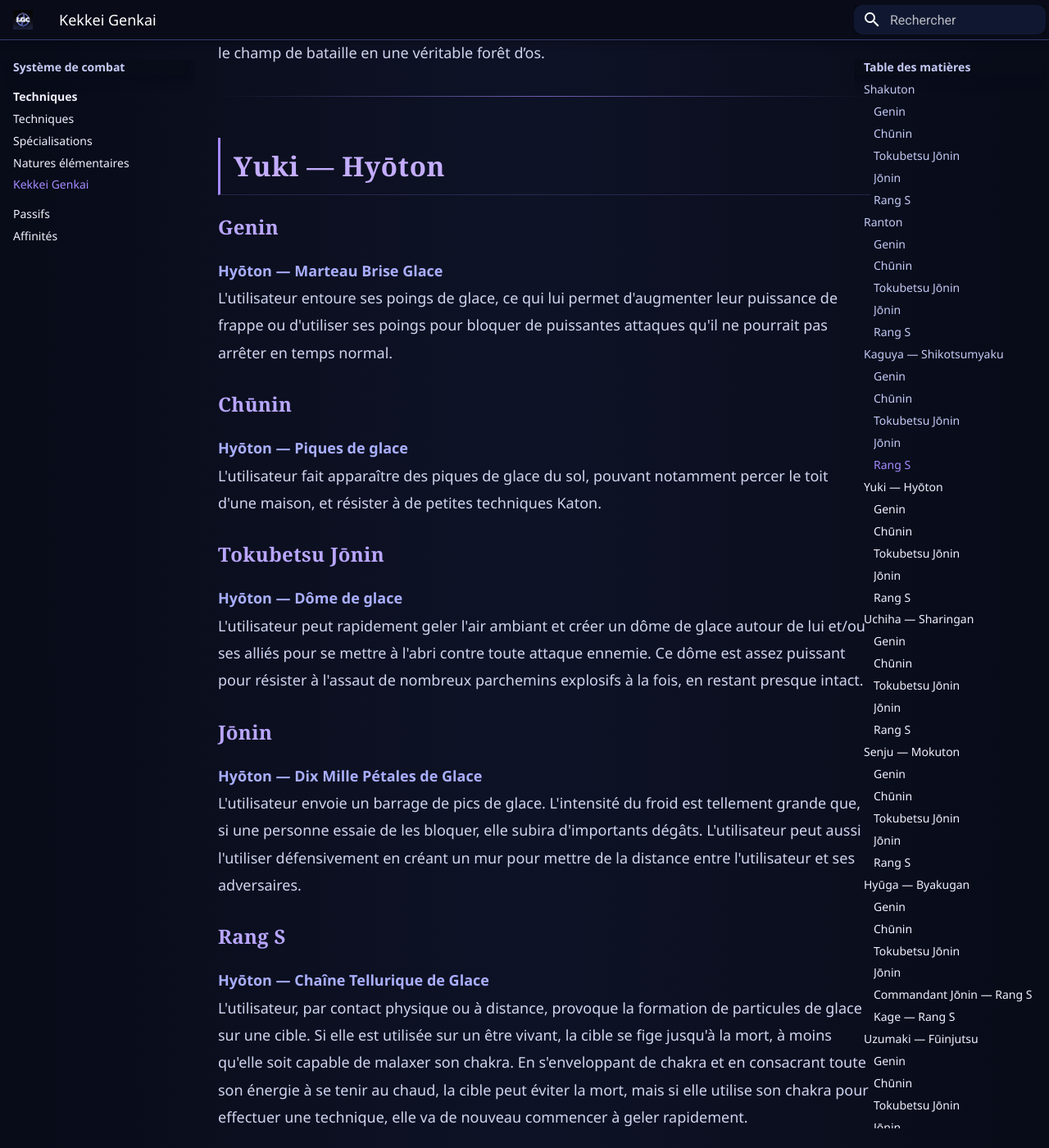
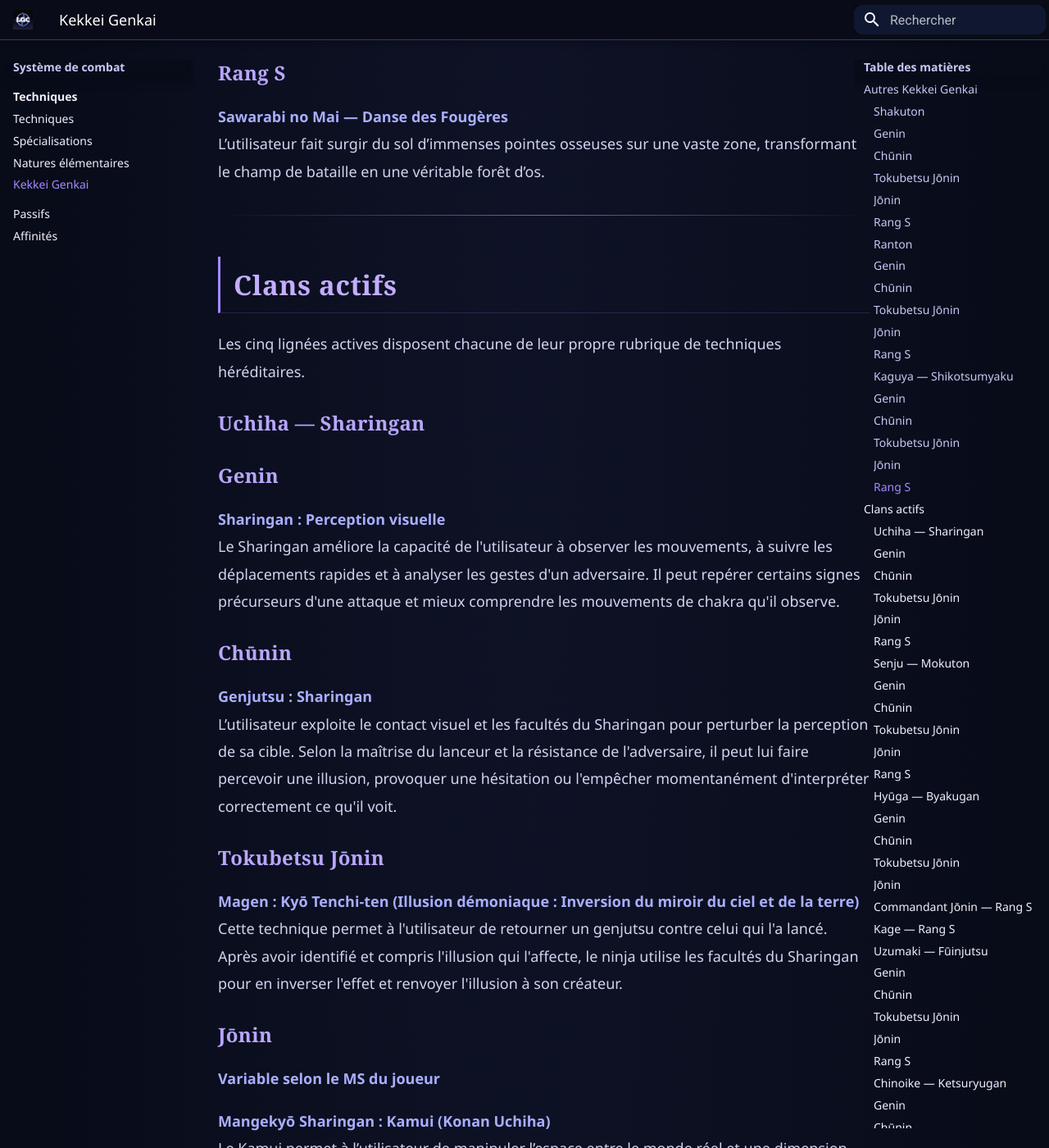
Before and after one commit to Foetic/naruto-legacy-wiki, an MkDocs documentation site: the page built from docs/combat/techniques/kekkei-genkai/index.md, in a window 1280 px wide and 1400 px high, scrolled down 3565 px. Shown: the whole window at 82% size. Built offline with MkDocs 1.6.1 and Material for MkDocs 9.7.7, drawn with Linux system fonts in a browser that asks for light colours; some of the changed text lies outside the part shown.

Commit message:
Update index.md

```diff
--- a/docs/combat/techniques/kekkei-genkai/index.md
+++ b/docs/combat/techniques/kekkei-genkai/index.md
@@ -2,153 +2,137 @@
 
 <span class="rule-eyebrow">TECHNIQUES · HÉRITAGES & CLANS</span>
 
-Retrouvez les techniques héréditaires classées par clan ou Kekkei Genkai et par rang.
+Retrouvez les techniques héréditaires classées par clan et par rang. Les cinq clans actifs du serveur sont présentés en premier ; les autres Kekkei Genkai répertoriés suivent dans une section distincte.
 
-## Shakuton
+## Autres Kekkei Genkai {.technique-section}
 
-### Genin
+Les capacités ci-dessous sont répertoriées indépendamment des cinq clans actuellement actifs.
+
+### Shakuton {.technique-subsection}
+
+### Genin {.technique-rank}
 **Shakuton : Netsukyū (Orbes de Chaleur)**
 L’utilisateur crée plusieurs orbes de chakra extrêmement chaudes qui gravitent autour de lui avant de pouvoir être projetées vers ses adversaires.
 
-### Chūnin
+### Chūnin {.technique-rank}
 **Shakuton : Netsuten (Enduction Chaleureuse)**
 L’utilisateur concentre le Shakuton dans ses membres afin d’envelopper ses attaques physiques d’une chaleur intense, augmentant les dégâts de chaque impact.
 
-### Tokubetsu Jōnin
+### Tokubetsu Jōnin {.technique-rank}
 **Shakuton : Neppachi (Brise-Terrain Thermique)**
 L’utilisateur libère une puissante vague de chaleur vers le sol, fissurant et déstabilisant la zone ciblée sous l’effet de la chaleur extrême.
 
-### Jōnin
+### Jōnin {.technique-rank}
 **Shakuton : Gekiretsu Hapō (Grand Souffle de Fumée Explosive)**
 Plusieurs orbes de chaleur fusionnent en une immense sphère thermique qui explose lors de son impact, provoquant une violente déflagration sur une large zone.
 
-### Rang S
+### Rang S {.technique-rank}
 **Shakuton : Kajōsatsu (Mort par Étuvage)**
 L’utilisateur projette ses orbes de chaleur sur sa cible. Au contact, la chaleur extrême provoque une déshydratation fulgurante du corps.
 
 ---
 
-## Ranton
+### Ranton {.technique-subsection}
 
-### Genin
+### Genin {.technique-rank}
 **Ranton : Rēzā Sākasu (Laser Circus)**
 L’utilisateur joint ses doigts en forme de pistolet qui tire un rayon de Ranton sur l'individu.
 
-### Chūnin
+### Chūnin {.technique-rank}
 **Ranton : Inazuma Yari (Lance de Foudre)**
 Technique Arme Unique : l’arme s'imprègne de Ranton et se transforme en une lance de foudre.
 
-### Tokubetsu Jōnin
+### Tokubetsu Jōnin {.technique-rank}
 **Ranton : Gādiankuraudo (Nuage Gardien)**
 L’utilisateur crée un petit nuage au-dessus de lui qui le suit et, quand il touche son adversaire, un ou deux éclairs s’abattent sur l'ennemi.
 
-### Jōnin
+### Jōnin {.technique-rank}
 **Ranton : Raikumo Shunpō (Pas instantané du nuage foudroyant)**
 Crée plusieurs sphères de Ranton derrière lui ainsi que de petits nuages servant de points de déplacement. Il peut bondir presque instantanément d’un nuage à l’autre dans une décharge bleu-violet, afin d’esquiver, surprendre ou attaquer sous différents angles.
 
 **Précision :** 2 jets de vitesse quand on se prend cette attaque pour esquiver.
 
-### Rang S
+### Rang S {.technique-rank}
 **Ranton : Tenbatsu (Châtiment Divin)**
 Bondit dans les cieux en fusionnant avec un nuage de Ranton, puis concentre une masse colossale d’électricité au-dessus de la zone. D’un geste, il déclenche une vaste AOE de foudre bleu-violet qui s’abat sur tout le secteur en frappes successives, écrasant la zone sous un véritable déluge électrique.
 
 ---
 
-## Kaguya — Shikotsumyaku
+### Kaguya — Shikotsumyaku {.technique-subsection}
 
-### Genin
+### Genin {.technique-rank}
 **Teshi Sendan — Aiguille d’os**
 L’utilisateur extrait les os de ses phalanges et les projette à grande vitesse comme des projectiles perforants.
 
-### Chūnin
+### Chūnin {.technique-rank}
 **Yanagi no Mai — Danse du Saule**
 L’utilisateur fait surgir des lames d’os de son corps et les utilise pour attaquer rapidement son adversaire à courte portée.
 
-### Tokubetsu Jōnin
+### Tokubetsu Jōnin {.technique-rank}
 **Karamatsu no Mai — Danse du Mélèze**
 L’utilisateur fait jaillir de nombreux os acérés de son corps afin de repousser et lacérer les adversaires qui l’attaquent au corps-à-corps.
 
-### Jōnin
+### Jōnin {.technique-rank}
 **Tessenka no Mai — Danse de la Clématite**
 L’utilisateur extrait sa colonne vertébrale pour former une arme flexible, puis peut créer une immense lance d’os extrêmement résistante.
 
-### Rang S
+### Rang S {.technique-rank}
 **Sawarabi no Mai — Danse des Fougères**
 L’utilisateur fait surgir du sol d’immenses pointes osseuses sur une vaste zone, transformant le champ de bataille en une véritable forêt d’os.
 
 ---
 
-## Yuki — Hyōton
+## Clans actifs {.technique-section}
 
-### Genin
-**Hyōton — Marteau Brise Glace**
-L'utilisateur entoure ses poings de glace, ce qui lui permet d'augmenter leur puissance de frappe ou d'utiliser ses poings pour bloquer de puissantes attaques qu'il ne pourrait pas arrêter en temps normal.
+Les cinq lignées actives disposent chacune de leur propre rubrique de techniques héréditaires.
 
-### Chūnin
-**Hyōton — Piques de glace**
-L'utilisateur fait apparaître des piques de glace du sol, pouvant notamment percer le toit d'une maison, et résister à de petites techniques Katon.
+### Uchiha — Sharingan {.technique-subsection}
 
-### Tokubetsu Jōnin
-**Hyōton — Dôme de glace**
-L'utilisateur peut rapidement geler l'air ambiant et créer un dôme de glace autour de lui et/ou ses alliés pour se mettre à l'abri contre toute attaque ennemie. Ce dôme est assez puissant pour résister à l'assaut de nombreux parchemins explosifs à la fois, en restant presque intact.
-
-### Jōnin
-**Hyōton — Dix Mille Pétales de Glace**
-L'utilisateur envoie un barrage de pics de glace. L'intensité du froid est tellement grande que, si une personne essaie de les bloquer, elle subira d'importants dégâts. L'utilisateur peut aussi l'utiliser défensivement en créant un mur pour mettre de la distance entre l'utilisateur et ses adversaires.
-
-### Rang S
-**Hyōton — Chaîne Tellurique de Glace**
-L'utilisateur, par contact physique ou à distance, provoque la formation de particules de glace sur une cible. Si elle est utilisée sur un être vivant, la cible se fige jusqu'à la mort, à moins qu'elle soit capable de malaxer son chakra. En s'enveloppant de chakra et en consacrant toute son énergie à se tenir au chaud, la cible peut éviter la mort, mais si elle utilise son chakra pour effectuer une technique, elle va de nouveau commencer à geler rapidement.
-
----
-
-## Uchiha — Sharingan
-
-### Genin
+### Genin {.technique-rank}
 **Sharingan : Perception visuelle**
 Le Sharingan améliore la capacité de l'utilisateur à observer les mouvements, à suivre les déplacements rapides et à analyser les gestes d'un adversaire. Il peut repérer certains signes précurseurs d'une attaque et mieux comprendre les mouvements de chakra qu'il observe.
 
-### Chūnin
+### Chūnin {.technique-rank}
 **Genjutsu : Sharingan**
 L’utilisateur exploite le contact visuel et les facultés du Sharingan pour perturber la perception de sa cible. Selon la maîtrise du lanceur et la résistance de l'adversaire, il peut lui faire percevoir une illusion, provoquer une hésitation ou l'empêcher momentanément d'interpréter correctement ce qu'il voit.
 
-### Tokubetsu Jōnin
+### Tokubetsu Jōnin {.technique-rank}
 **Magen : Kyō Tenchi-ten (Illusion démoniaque : Inversion du miroir du ciel et de la terre)**
 Cette technique permet à l'utilisateur de retourner un genjutsu contre celui qui l'a lancé. Après avoir identifié et compris l'illusion qui l'affecte, le ninja utilise les facultés du Sharingan pour en inverser l'effet et renvoyer l'illusion à son créateur.
 
-### Jōnin
+### Jōnin {.technique-rank}
 **Variable selon le MS du joueur**
 
 **Mangekyō Sharingan : Kamui (Konan Uchiha)**
 Le Kamui permet à l’utilisateur de manipuler l’espace entre le monde réel et une dimension parallèle appelée dimension du Kamui. Avec l’œil droit d’Obito, l’utilisateur peut transférer son propre corps dans cette dimension, puis en ressortir à l’endroit de son choix. Il peut donc disparaître du monde réel et réapparaître ailleurs sans avoir besoin d’un sceau préalablement posé. Visuellement, le déplacement se manifeste par une distorsion en vortex : le corps semble être aspiré ou déformé avant de disparaître.
 
-### Rang S
+### Rang S {.technique-rank}
 **Susanoo complet**
 Susanoo matérialise le chakra de l'utilisateur sous la forme d'un immense guerrier protecteur. Il peut entourer le ninja d'une enveloppe partielle, former un squelette protecteur, puis évoluer vers des formes plus complètes selon le personnage et sa maîtrise. Il permet de combiner défense et puissance offensive.
 
 ---
 
-## Senju — Mokuton
+### Senju — Mokuton {.technique-subsection}
 
-### Genin
+### Genin {.technique-rank}
 **Mokuton : Hōbi no Jutsu (Dôme de bois)**
 Création d’un dôme de bois défensif autour de l’utilisateur.
 
-### Chūnin
+### Chūnin {.technique-rank}
 **Mokuton : Moku Bunshin no Jutsu (Clone de bois)**
 Création d’un clone ligneux particulièrement résistant et capable d’utiliser des techniques.
 
-### Tokubetsu Jōnin
+### Tokubetsu Jōnin {.technique-rank}
 **Mokuton : Hotei no Jutsu (Mains de bois)**
 Plusieurs mains de bois surgissent du sol pour saisir et immobiliser la cible.
 
-### Jōnin
+### Jōnin {.technique-rank}
 **Mokuton : Mokujin no Jutsu (Golem de bois)**
 Création d’un immense humanoïde de bois destiné au combat.
 
 **Nerf :** pas aussi fort que celui d’Hashirama et plus petit.
 
-### Rang S
+### Rang S {.technique-rank}
 **Mokuton : Shin Sūsenju (Mille Mains Véritables)**
 Manifestation d’une gigantesque statue de bois aux nombreux bras, ici fortement diminuée par rapport à celle d’Hashirama.
 
```
Also changed, not shown: other parts of docs/combat/techniques/kekkei-genkai/index.md (+19 -19 lines).
